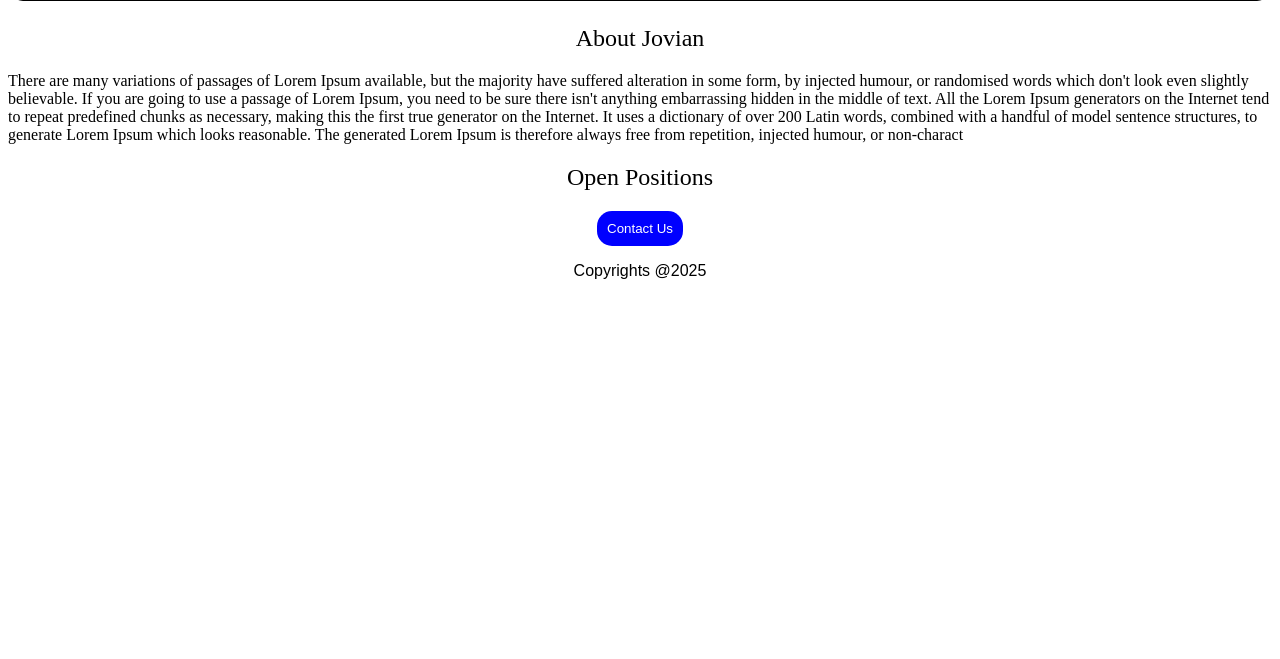
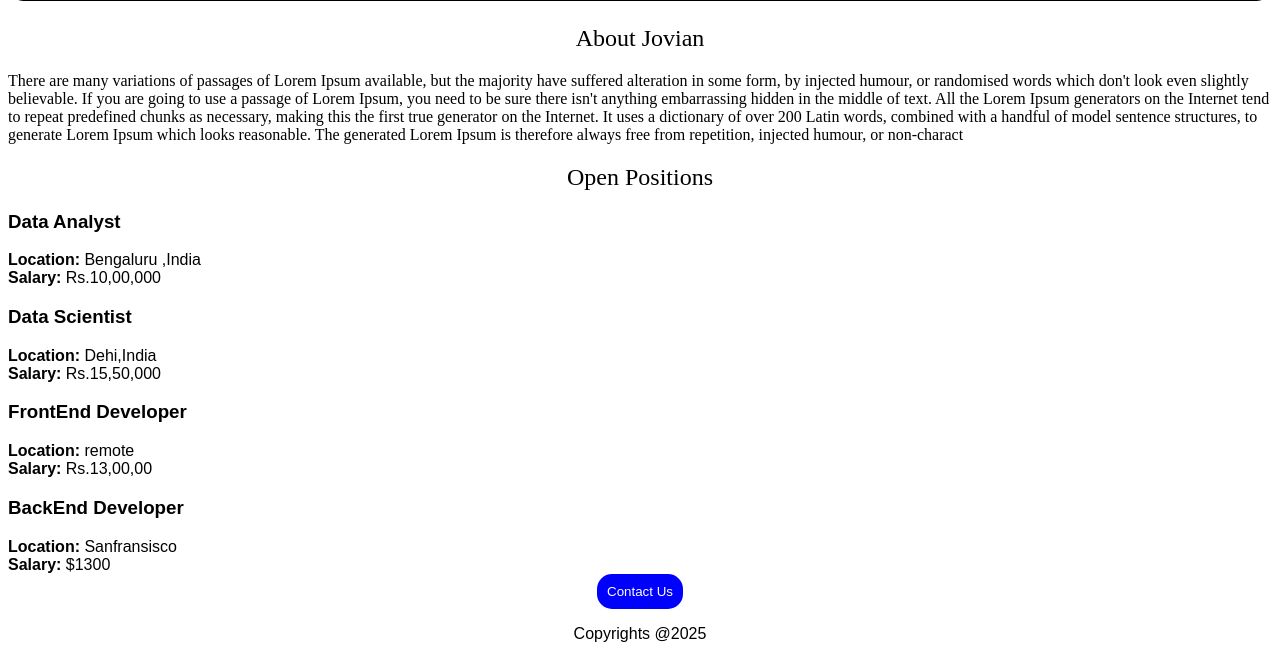
Before and after one commit to Student-Pavan/Python_Flask_, a Flask app: page / in a window 1280 px wide. Shown: the part 479-1138 px from the top of the page. Before the commit the page ends 758 px from the top, so only its background shows below. Run offline with Flask 3, Linux system fonts and the light colour scheme.

Commit message:
3rd update

```diff
--- a/app.py
+++ b/app.py
@@ -2,11 +2,39 @@ from flask import Flask, render_template
 
 app = Flask(__name__)
 
+JOBS = [
+    {
+        'id' : 1,
+        'title' : 'Data Analyst',
+        'location' : 'Bengaluru ,India' ,
+        'salary' : 'Rs.10,00,000'
+    },
+    {
+        'id' : 2,
+        'title' : 'Data Scientist',
+        'location' : 'Dehi,India',
+        'salary' : 'Rs.15,50,000'
+    },
+    {
+        'id' : 3,
+        'title' : 'FrontEnd Developer',
+        'location' : 'remote',
+        'salary' : 'Rs.13,00,00'
+    },
+    {
+        'id' : 4,
+        'title' : 'BackEnd Developer',
+        'location' : 'Sanfransisco',
+        'salary' : '$1300'
+    }
+]
 
 @app.route("/")
 def hello_world():
     # return render_template('Home.html')
-    return render_template('jobApplication.html')
+    return render_template('jobApplication.html',
+                           jobs=JOBS,
+                          company_name = 'Jovian')
 
 
 if __name__ == "__main__":
--- a/templates/jobApplication.html
+++ b/templates/jobApplication.html
@@ -43,11 +43,19 @@
   </style>
 </head>
 <body>
-  <h1>Jovian Carrers</h1>
+  <h1>{{company_name}} Carrers</h1>
   <img src="https://b6cc9d8e-dbc1-4907-99df-045e735d843a-00-2mesx1kp12j5k.spock.replit.dev:3001/static/banner.jpg" >
   <h2>About Jovian</h2>
   <p>There are many variations of passages of Lorem Ipsum available, but the majority have suffered alteration in some form, by injected humour, or randomised words which don't look even slightly believable. If you are going to use a passage of Lorem Ipsum, you need to be sure there isn't anything embarrassing hidden in the middle of text. All the Lorem Ipsum generators on the Internet tend to repeat predefined chunks as necessary, making this the first true generator on the Internet. It uses a dictionary of over 200 Latin words, combined with a handful of model sentence structures, to generate Lorem Ipsum which looks reasonable. The generated Lorem Ipsum is therefore always free from repetition, injected humour, or non-charact</p>
   <h2>Open Positions</h2>
+  {% for job in jobs %}
+    <div style="font-family:sans-serif">
+      <h3 style = "color:stroke; font-style:bold;">{{job['title']}}</h3>
+      <b>Location: </b>{{job['location']}}
+      <br>
+      <b>Salary: </b>{{job['salary']}}
+    </div>
+  {% endfor %}
   <div class="button">
     <button>Contact Us</button>
   </div>
```
